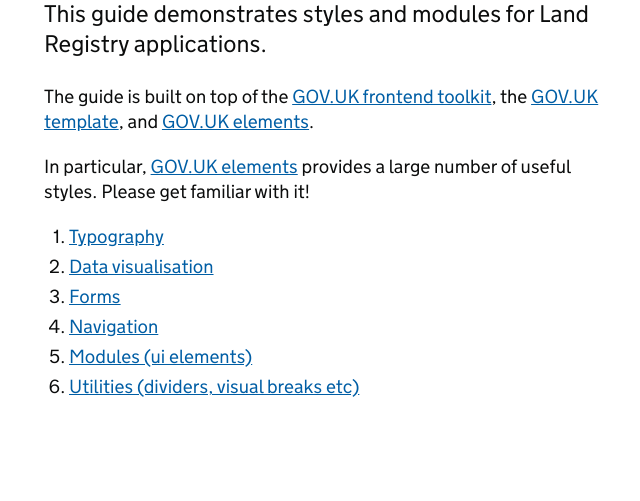
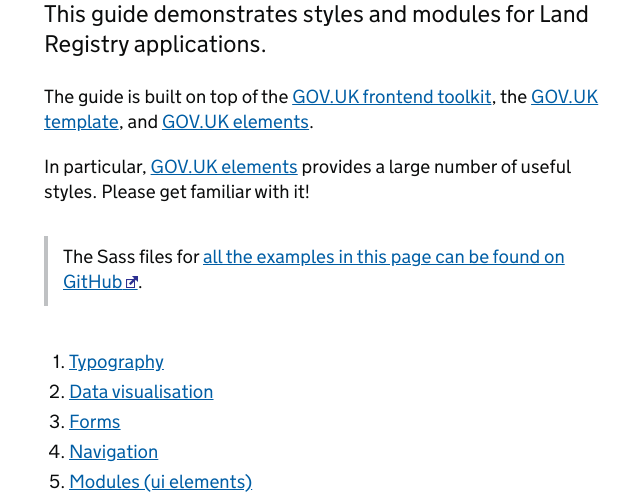
Before and after one commit to LandRegistry-Attic/external-style-guide, a Flask app: page / in a window 1280 px wide. Shown: the part 285-786 px from the top of the page, without its empty margins (116-756 px from the left). Run offline with Flask 2, Linux system fonts and the light colour scheme.

Commit message:
add link to repo

```diff
--- a/app/templates/style-guide/index.html
+++ b/app/templates/style-guide/index.html
@@ -17,6 +17,9 @@
         <p>The guide is built on top of the <a href="https://github.com/alphagov/govuk_frontend_toolkit">GOV.UK frontend toolkit</a>, the <a href="https://github.com/alphagov/govuk_template">GOV.UK template</a>, and <a href="http://govuk-elements.herokuapp.com/">GOV.UK elements</a>.</p>
 
         <p>In particular, <a href="http://govuk-elements.herokuapp.com/">GOV.UK elements</a> provides a large number of useful styles. Please get familiar with it!</p>
+
+        <p class="panel-indent">The Sass files for <a href="https://github.com/LandRegistry/style-guide/tree/master/app/static/development/landregistry-elements" rel="external">all the examples in this page can be found on GitHub</a>.
+        </p>
       </div>
 
       <ol class="list-number">
```
